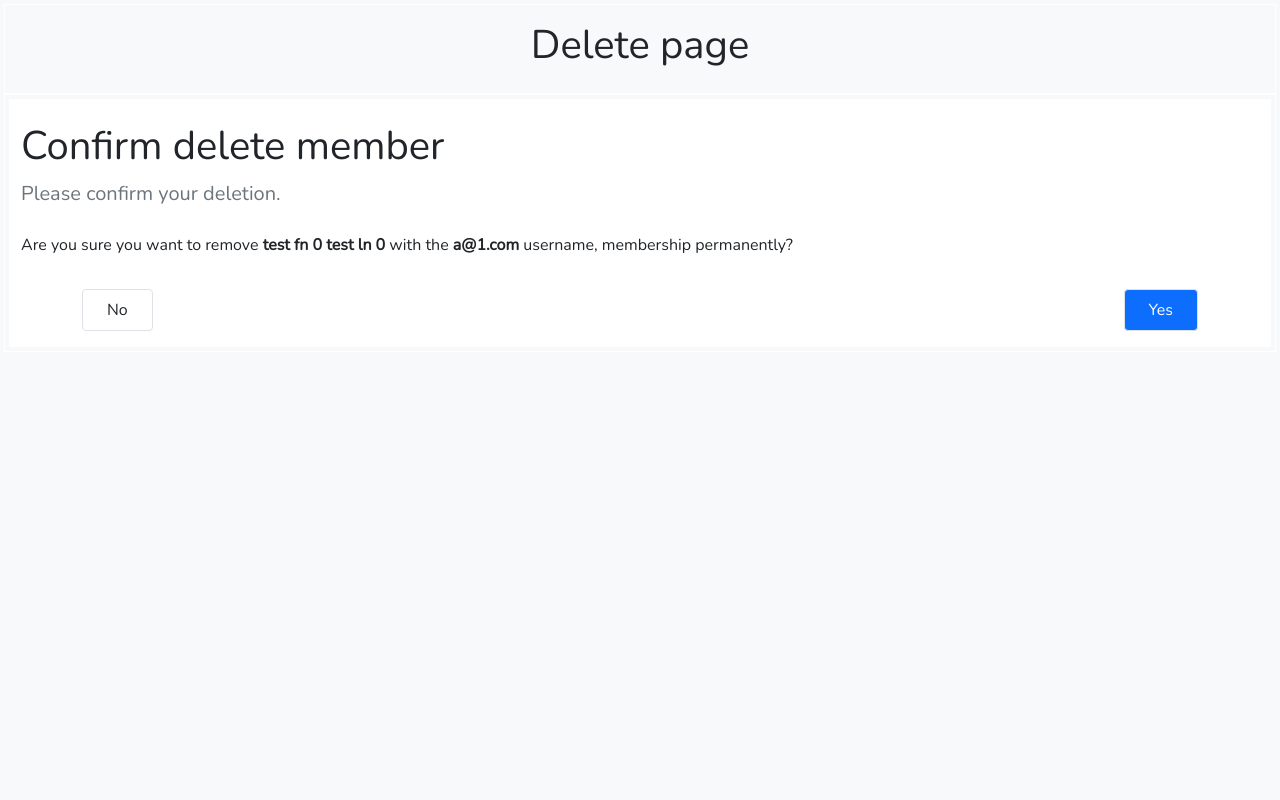
After one commit to Arsh1101/team-member, a Django app: page /delete/2 in a window 1280 px wide. The commit adds this page. Run offline with Django 4.2, Linux system fonts and the light colour scheme; data comes from the database, SQL or seed files in the repository; both versions use the stored data as it was after the commit.

Commit message:
Add/edi/delete functionality without password and login services.

```diff
--- /dev/null
+++ b/users/templates/users/delete.html
@@ -0,0 +1,26 @@
+{% extends 'base.html' %}
+{% block title %}Delete member{% endblock %}
+{% block header %}Delete page{% endblock %}
+{% block body %}
+<div class="container bg-white">
+    {% include "base_header.html" with title="Confirm delete member" description="Please confirm your deletion." %}
+    <form class="row fs-6" method="post">
+        {% csrf_token %}
+        <div class="col-12">
+            <p>Are you sure you want to remove <b>{{ object.first_name }} {{ object.last_name }}</b> with the <b>{{ object.email }}</b> username, membership permanently?</p>
+        </div>
+        <div class="col-12">
+            <div class="container">
+                <div class="row py-3">
+                    <div class="col-6 text-start">
+                        <button class="button border rounded-1 py-2 px-4 bg-white text-dark" type="button" onclick="location.href='{% url 'users:index' %}';">No</button>
+                    </div>
+                    <div class="col-6 text-end">
+                        <button class="button border rounded-1 py-2 px-4 bg-primary text-white" type="submit">Yes</button>
+                    </div>
+                </div>
+            </div>
+        </div>
+    </form>
+</div>
+{% endblock %}
--- a/users/templates/users/index.html
+++ b/users/templates/users/index.html
@@ -10,7 +10,7 @@
             </a>
         </div>
         <div class="col-6 text-end">
-            <a href="/add" class="text-decoration-none text-primary display-5">
+            <a href="{% url 'users:add' %}" class="text-decoration-none text-primary display-5">
                 <i class="bi bi-plus"></i>
             </a>
         </div>
@@ -21,7 +21,7 @@
     {% endwith %}
     <div class="row">
         {% for user in user_list %}
-        <a href="/" class="col-lg-4 col-md-6 col-12 text-decoration-none">
+        <a href="{% url 'users:edit' user.id %}" class="col-lg-4 col-md-6 col-12 text-decoration-none">
             <div class="container border-top">
                 <div class="row align-items-center text-center my-2">
                     <div class="col-1">
--- a/users/urls.py
+++ b/users/urls.py
@@ -9,4 +9,6 @@ app_name = 'users'
 urlpatterns = [
     path('', views.IndexView.as_view(), name='index'),
     path('add', views.AddMemberView.as_view(), name='add'),
+    path('edit/<int:pk>', views.EditMemberView.as_view(), name='edit'),
+    path('delete/<int:pk>', views.DeleteMemberView.as_view(), name='delete'),
 ]
--- a/users/views.py
+++ b/users/views.py
@@ -2,7 +2,7 @@ from .models import CustomUser
 from django.views import generic
 from django.urls import reverse_lazy
 
-from .forms import CustomUserCreationForm
+from .forms import CustomUserCreationForm, CustomUserEditForm
 
 
 class IndexView(generic.ListView):
@@ -12,10 +12,23 @@ class IndexView(generic.ListView):
     # By defult I used order_by added date, we can change it to show in differente order.
     # I filtered de activated users, this way super users (or in a future team admins),
     #   can hide a member for any reason.
-    queryset = CustomUser.objects.filter(is_active=True, is_staff=False).order_by('-date_joined').values('first_name', 'last_name', 'team_role', 'email', 'phone_number')
+    queryset = CustomUser.objects.filter(is_active=True, is_staff=False).order_by('-date_joined').values('id', 'first_name', 'last_name', 'team_role', 'email', 'phone_number')
 
 
 class AddMemberView(generic.CreateView):
     form_class = CustomUserCreationForm
     success_url = reverse_lazy("users:index")
     template_name = "users/form.html"
+
+
+class EditMemberView(generic.UpdateView):
+    model = CustomUser
+    form_class = CustomUserEditForm
+    success_url = reverse_lazy("users:index")
+    template_name = "users/form.html"
+
+
+class DeleteMemberView(generic.DeleteView):
+    model = CustomUser
+    success_url = reverse_lazy("users:index")
+    template_name = "users/delete.html"
```
Also changed, not shown: users/forms.py (+20 -1 lines), users/templates/users/form.html (+26 -4 lines), db.sqlite3.
